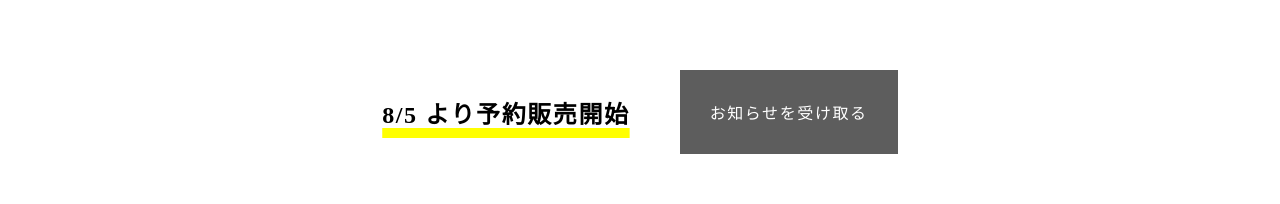
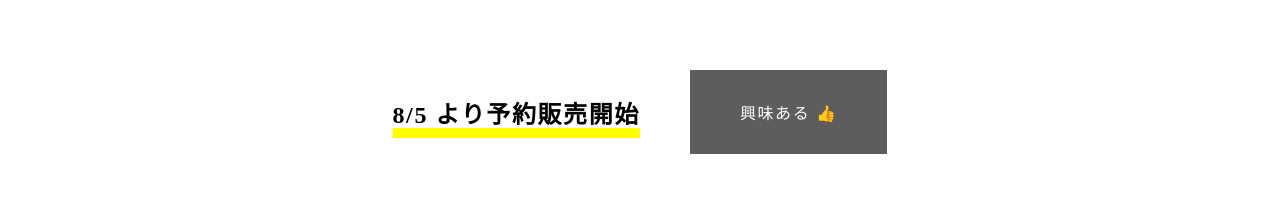
Before and after one commit to Takuzen/MOB, a Next.js app: page / in a window 1280 px wide. Shown: the part 3168-3372 px from the top of the page. Built offline with nearby package versions, Linux system fonts and the light colour scheme; a web font is replaced by a local one.

Commit message:
changed alermBtn text

```diff
--- a/pages/index.js
+++ b/pages/index.js
@@ -87,7 +87,7 @@ export default function Home() {
             target="_blank"
             rel="noopener noreferrer"
           >
-            お知らせを受け取る
+            興味ある 👍
           </a>
         </section>
       </main>
--- a/styles/Home.module.css
+++ b/styles/Home.module.css
@@ -109,7 +109,7 @@
   background: #5d5d5d;
   color: white;
   font-family: serif;
-  padding: 30px;
+  padding: 30px 50px;
   letter-spacing: 0.1rem;
 }
 
```
